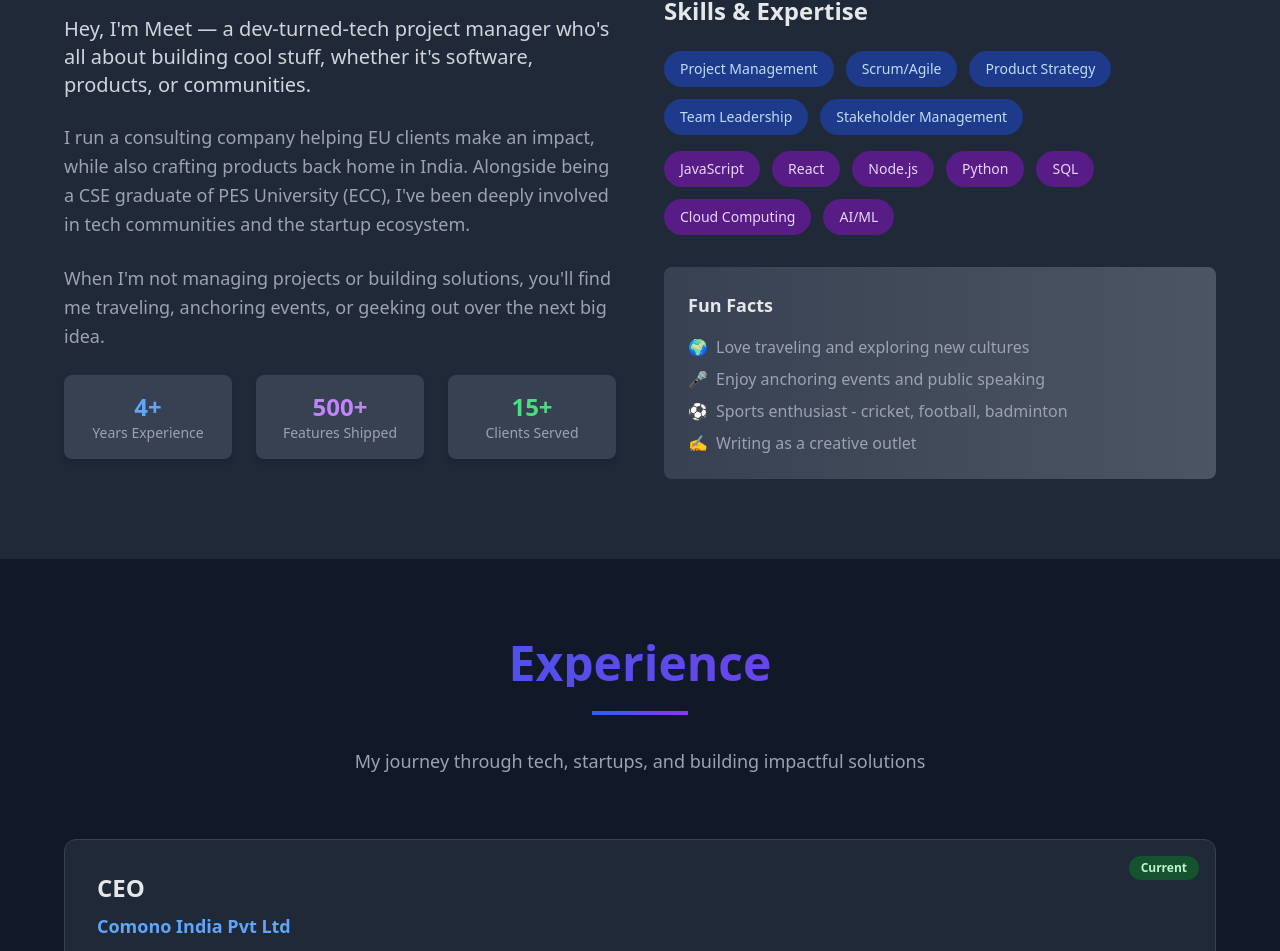
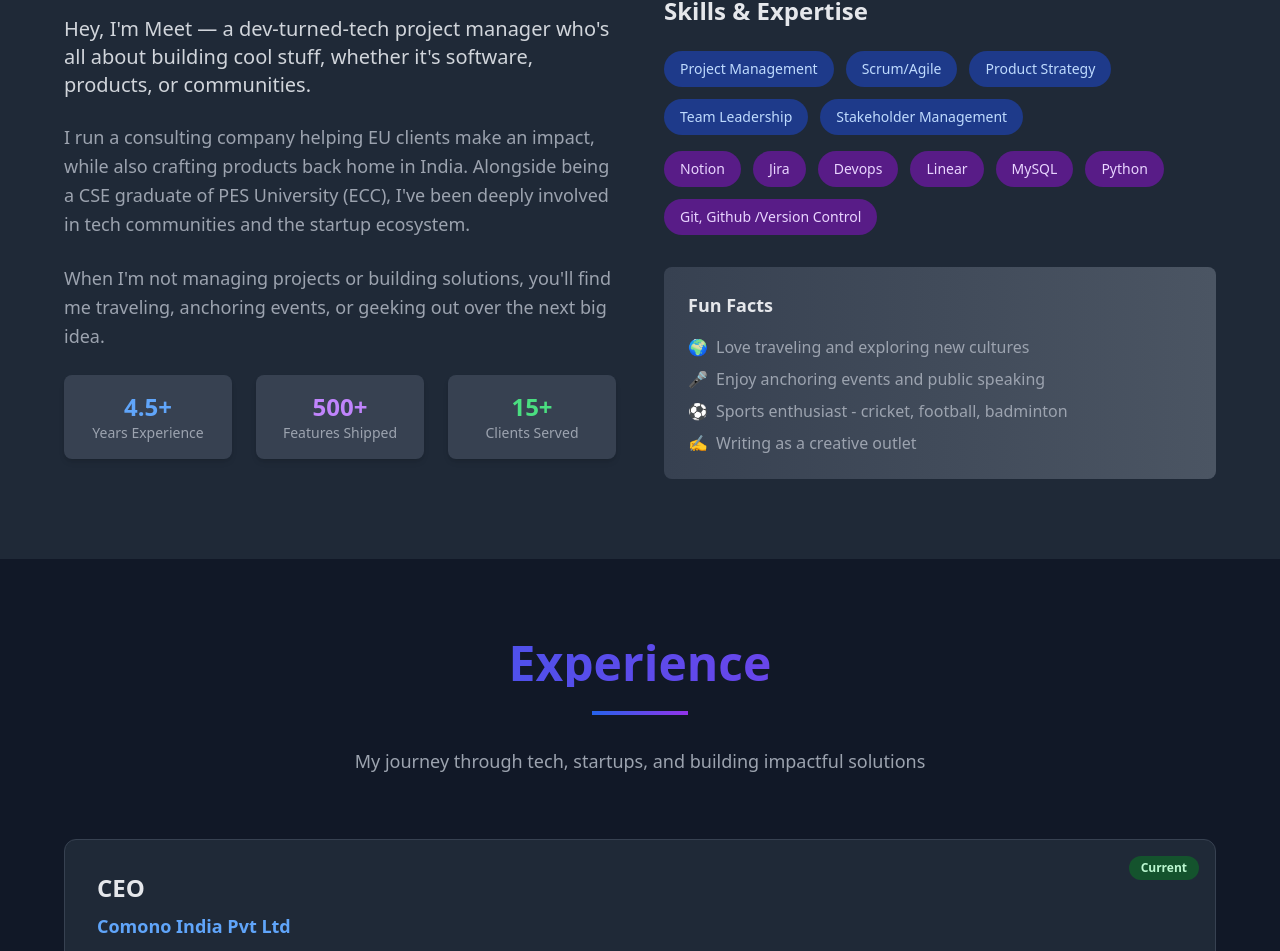
Before and after one commit to meet1906/meet1906.github.io, a React (Vite) app in the folder my-portfolio/: page / in a window 1280 px wide. Shown: the part 1025-1976 px from the top of the page. Built offline with nearby package versions, Linux system fonts and the light colour scheme.

Commit message:
updated text

```diff
--- a/my-portfolio/src/components/About.jsx
+++ b/my-portfolio/src/components/About.jsx
@@ -31,7 +31,7 @@ export default function About() {
             {/* Quick Stats */}
             <div className="grid grid-cols-2 sm:grid-cols-3 gap-6 mt-8">
               <div className="text-center p-4 bg-white dark:bg-gray-700 rounded-lg shadow-md">
-                <div className="text-2xl font-bold text-blue-600 dark:text-blue-400">4+</div>
+                <div className="text-2xl font-bold text-blue-600 dark:text-blue-400">4.5+</div>
                 <div className="text-sm text-gray-600 dark:text-gray-400">Years Experience</div>
               </div>
               <div className="text-center p-4 bg-white dark:bg-gray-700 rounded-lg shadow-md">
@@ -69,8 +69,8 @@ export default function About() {
 
                 <div className="flex flex-wrap gap-3">
                   {[
-                    'JavaScript', 'React', 'Node.js', 'Python',
-                    'SQL', 'Cloud Computing', 'AI/ML'
+                    'Notion', 'Jira', 'Devops', 'Linear',
+                    'MySQL', 'Python', 'Git, Github /Version Control'
                   ].map((tech) => (
                     <span
                       key={tech}
```
